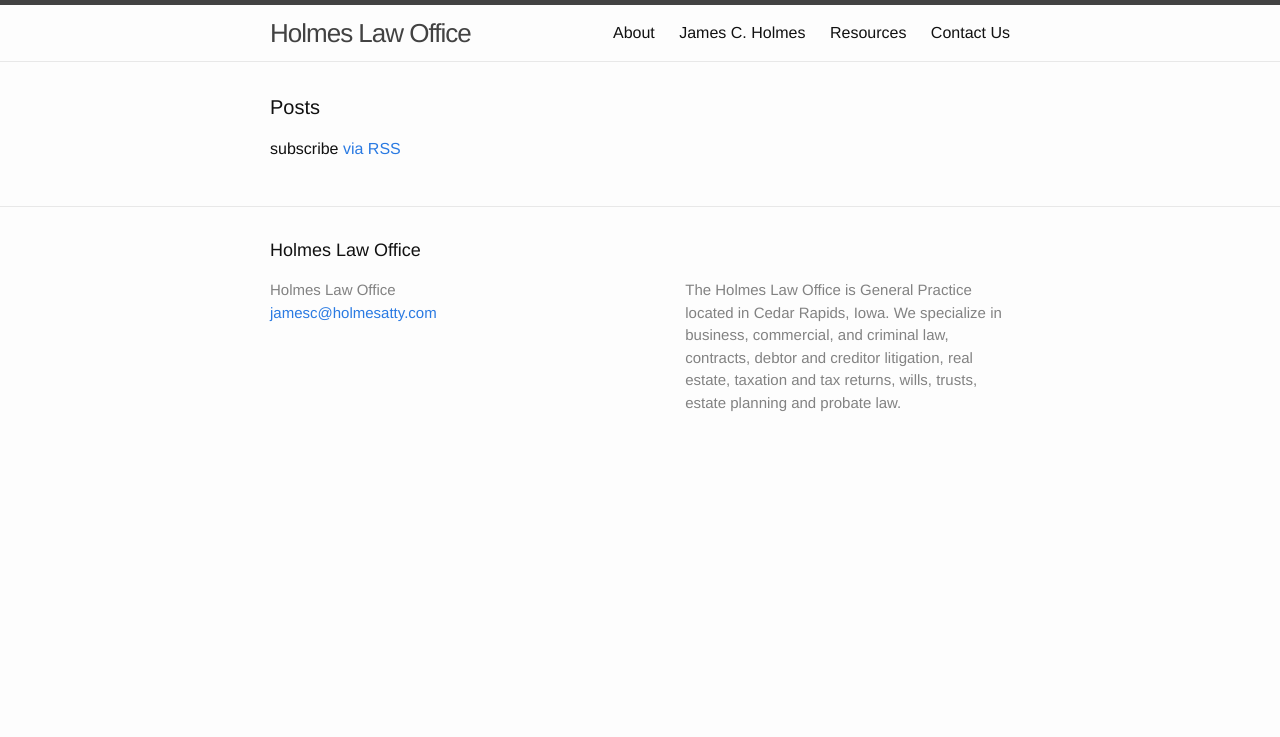
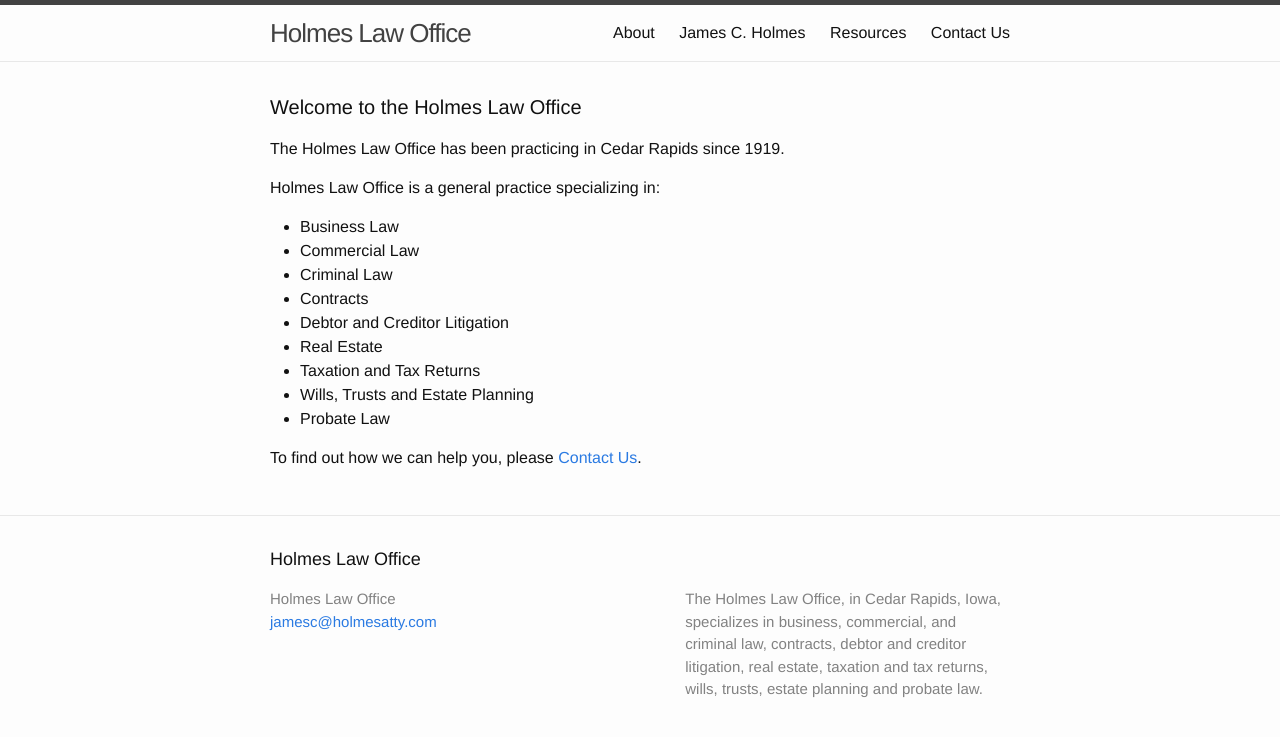
Before and after one commit to holmes-atty/holmes-atty.github.io, a Jekyll site: the page built from index.html, in a window 1280 px wide. Shown: the top 737 px of the page. Built offline with Jekyll 4.4.1, drawn with Linux system fonts in a browser that asks for light colours.

Commit message:
Cleaned up default front yaml. Created front page content. Updated site description.

```diff
--- a/_config.yml
+++ b/_config.yml
@@ -2,12 +2,20 @@
 title: Holmes Law Office
 email: jamesc@holmesatty.com
 description: > #
-  The Holmes Law Office is General Practice located in Cedar Rapids, Iowa. We
-  specialize in business, commercial, and criminal law, contracts, debtor and
-  creditor litigation, real estate, taxation and tax returns, wills, trusts,
-  estate planning and probate law.
+  The Holmes Law Office, in Cedar Rapids, Iowa, specializes in business,
+  commercial, and criminal law, contracts, debtor and creditor litigation, real
+  estate, taxation and tax returns, wills, trusts, estate planning and probate law.
 baseurl: "" # the subpath of your site, e.g. /blog/
 url: "http://holmesatty.com" # the base hostname & protocol for your site
 
 # Build settings
 markdown: kramdown
+timezone: America/Chicago
+
+# Defaults for build
+defaults:
+  -
+    scope:
+      path: "" # an empty string here means all files in the project
+    values:
+      layout: "page"
--- a/index.html
+++ b/index.html
@@ -4,20 +4,21 @@ layout: default
 
 <div class="home">
 
-  <h1 class="page-heading">Posts</h1>
+  <h1 class="page-heading">Welcome to the Holmes Law Office</h1>
 
-  <ul class="post-list">
-    {% for post in site.posts %}
-      <li>
-        <span class="post-meta">{{ post.date | date: "%b %-d, %Y" }}</span>
-
-        <h2>
-          <a class="post-link" href="{{ post.url | prepend: site.baseurl }}">{{ post.title }}</a>
-        </h2>
-      </li>
-    {% endfor %}
+  <p>The Holmes Law Office has been practicing in Cedar Rapids since 1919.</p>
+  <p>Holmes Law Office is a general practice specializing in:</p>
+  <ul>
+    <li>Business Law</li>
+    <li>Commercial Law</li>
+    <li>Criminal Law</li>
+    <li>Contracts</li>
+    <li>Debtor and Creditor Litigation</li>
+    <li>Real Estate</li>
+    <li>Taxation and Tax Returns</li>
+    <li>Wills, Trusts and Estate Planning</li>
+    <li>Probate Law</li>
   </ul>
-
-  <p class="rss-subscribe">subscribe <a href="{{ "/feed.xml" | prepend: site.baseurl }}">via RSS</a></p>
+  <p>To find out how we can help you, please <a href="con">Contact Us</a>.</p>
 
 </div>
```
Also changed, not shown: 1-about.md (+0 -1 lines), 2-james.md (+0 -1 lines), 3-resources.md (+0 -1 lines), 4-contact.md (+0 -1 lines).
